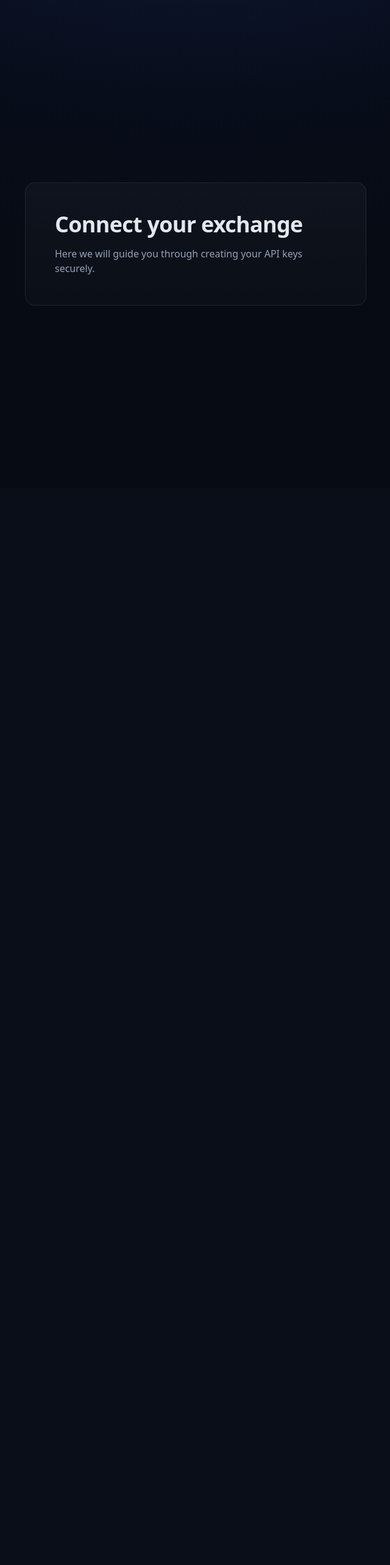
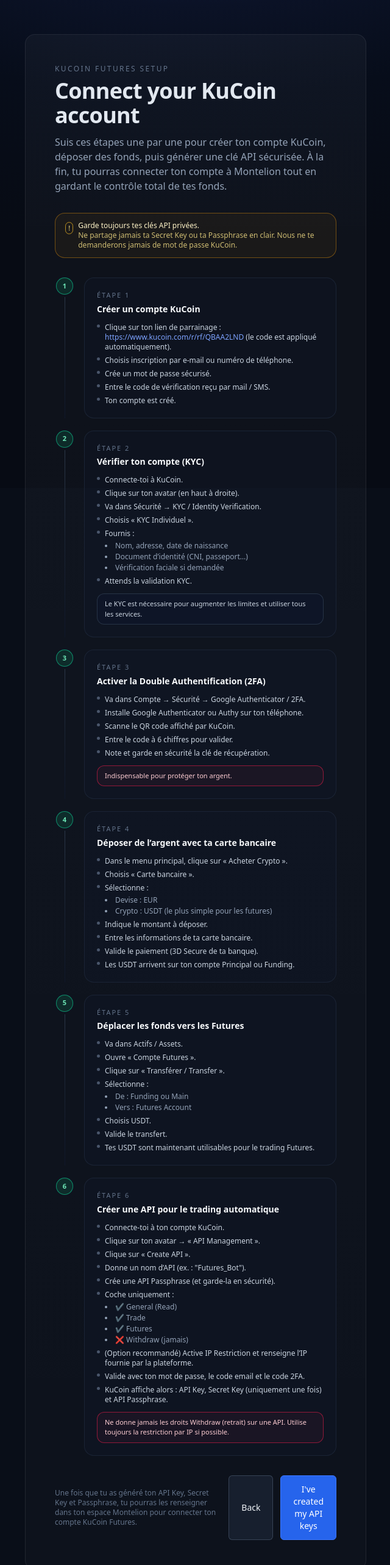
Before and after one commit to montelioncapital/montelion-app-v1, a Next.js app: page /exchange/setup in a window 1280 px wide. Shown: the top 2566 px of the page at 61% size, without its empty margins (319-959 px from the left). Before the commit the page ends 800 px from the top, so only its background shows below. Built offline with nearby package versions, Linux system fonts and the light colour scheme.

Commit message:
Update page.jsx

```diff
--- a/app/exchange/setup/page.jsx
+++ b/app/exchange/setup/page.jsx
@@ -1,11 +1,253 @@
+// app/exchange/setup/page.jsx
+"use client";
+
+import Link from "next/link";
+
+const SECTIONS = [
+  {
+    id: 1,
+    title: "Créer un compte KuCoin",
+    badge: "Étape 1",
+    items: [
+      <>
+        Clique sur ton lien de parrainage&nbsp;:{" "}
+        <a
+          href="https://www.kucoin.com/r/rf/QBAA2LND"
+          target="_blank"
+          rel="noopener noreferrer"
+          className="text-[#7ea3ff] hover:text-[#a9c0ff] underline underline-offset-2"
+        >
+          https://www.kucoin.com/r/rf/QBAA2LND
+        </a>{" "}
+        (le code est appliqué automatiquement).
+      </>,
+      "Choisis inscription par e-mail ou numéro de téléphone.",
+      "Crée un mot de passe sécurisé.",
+      "Entre le code de vérification reçu par mail / SMS.",
+      "Ton compte est créé.",
+    ],
+  },
+  {
+    id: 2,
+    title: "Vérifier ton compte (KYC)",
+    badge: "Étape 2",
+    items: [
+      "Connecte-toi à KuCoin.",
+      "Clique sur ton avatar (en haut à droite).",
+      "Va dans Sécurité → KYC / Identity Verification.",
+      "Choisis « KYC Individuel ».",
+      <>
+        Fournis :
+        <ul className="mt-1 list-disc list-inside text-xs text-slate-400 space-y-0.5">
+          <li>Nom, adresse, date de naissance</li>
+          <li>Document d’identité (CNI, passeport…)</li>
+          <li>Vérification faciale si demandée</li>
+        </ul>
+      </>,
+      "Attends la validation KYC.",
+    ],
+    note: "Le KYC est nécessaire pour augmenter les limites et utiliser tous les services.",
+  },
+  {
+    id: 3,
+    title: "Activer la Double Authentification (2FA)",
+    badge: "Étape 3",
+    items: [
+      "Va dans Compte → Sécurité → Google Authenticator / 2FA.",
+      "Installe Google Authenticator ou Authy sur ton téléphone.",
+      "Scanne le QR code affiché par KuCoin.",
+      "Entre le code à 6 chiffres pour valider.",
+      "Note et garde en sécurité la clé de récupération.",
+    ],
+    warning: "Indispensable pour protéger ton argent.",
+  },
+  {
+    id: 4,
+    title: "Déposer de l’argent avec ta carte bancaire",
+    badge: "Étape 4",
+    items: [
+      "Dans le menu principal, clique sur « Acheter Crypto ». ",
+      "Choisis « Carte bancaire ».",
+      <>
+        Sélectionne :
+        <ul className="mt-1 list-disc list-inside text-xs text-slate-400 space-y-0.5">
+          <li>Devise : EUR</li>
+          <li>Crypto : USDT (le plus simple pour les futures)</li>
+        </ul>
+      </>,
+      "Indique le montant à déposer.",
+      "Entre les informations de ta carte bancaire.",
+      "Valide le paiement (3D Secure de ta banque).",
+      "Les USDT arrivent sur ton compte Principal ou Funding.",
+    ],
+  },
+  {
+    id: 5,
+    title: "Déplacer les fonds vers les Futures",
+    badge: "Étape 5",
+    items: [
+      "Va dans Actifs / Assets.",
+      "Ouvre « Compte Futures ».",
+      "Clique sur « Transférer / Transfer ».",
+      <>
+        Sélectionne :
+        <ul className="mt-1 list-disc list-inside text-xs text-slate-400 space-y-0.5">
+          <li>De : Funding ou Main</li>
+          <li>Vers : Futures Account</li>
+        </ul>
+      </>,
+      "Choisis USDT.",
+      "Valide le transfert.",
+      "Tes USDT sont maintenant utilisables pour le trading Futures.",
+    ],
+  },
+  {
+    id: 6,
+    title: "Créer une API pour le trading automatique",
+    badge: "Étape 6",
+    items: [
+      "Connecte-toi à ton compte KuCoin.",
+      "Clique sur ton avatar → « API Management ».",
+      "Clique sur « Create API ».",
+      'Donne un nom d’API (ex. : "Futures_Bot").',
+      "Crée une API Passphrase (et garde-la en sécurité).",
+      <>
+        Coche uniquement :
+        <ul className="mt-1 list-disc list-inside text-xs text-slate-400 space-y-0.5">
+          <li>✔️ General (Read)</li>
+          <li>✔️ Trade</li>
+          <li>✔️ Futures</li>
+          <li>❌ Withdraw (jamais)</li>
+        </ul>
+      </>,
+      "(Option recommandé) Active IP Restriction et renseigne l’IP fournie par la plateforme.",
+      "Valide avec ton mot de passe, le code email et le code 2FA.",
+      "KuCoin affiche alors : API Key, Secret Key (uniquement une fois) et API Passphrase.",
+    ],
+    warning:
+      "Ne donne jamais les droits Withdraw (retrait) sur une API. Utilise toujours la restriction par IP si possible.",
+  },
+];
+
 export default function ExchangeSetupPage() {
   return (
     <div className="mc-card">
-      <div className="mc-section text-left max-w-2xl mx-auto">
-        <h1 className="mc-title mb-4">Connect your exchange</h1>
-        <p className="text-slate-400">
-          Here we will guide you through creating your API keys securely.
-        </p>
+      <div className="mc-section text-left max-w-3xl mx-auto">
+        {/* Header */}
+        <div className="mb-8">
+          <p className="text-xs uppercase tracking-[0.2em] text-slate-500 mb-2">
+            KuCoin Futures setup
+          </p>
+          <h1 className="mc-title mb-3">Connect your KuCoin account</h1>
+          <p className="text-slate-400 text-sm sm:text-base max-w-2xl">
+            Suis ces étapes une par une pour créer ton compte KuCoin, déposer
+            des fonds, puis générer une clé API sécurisée. À la fin, tu pourras
+            connecter ton compte à Montelion tout en gardant le contrôle total
+            de tes fonds.
+          </p>
+        </div>
+
+        {/* Bloc warning global */}
+        <div className="mb-8 rounded-2xl border border-amber-500/40 bg-amber-500/5 px-4 py-3 text-xs text-amber-200 flex flex-col gap-2 sm:flex-row sm:items-center sm:justify-between">
+          <div className="flex items-start gap-2">
+            <span className="mt-[2px] inline-flex h-5 w-5 items-center justify-center rounded-full border border-amber-400/70 text-[11px]">
+              !
+            </span>
+            <div>
+              <p className="font-medium text-amber-100">
+                Garde toujours tes clés API privées.
+              </p>
+              <p className="text-amber-200/80">
+                Ne partage jamais ta Secret Key ou ta Passphrase en clair. Nous
+                ne te demanderons jamais de mot de passe KuCoin.
+              </p>
+            </div>
+          </div>
+        </div>
+
+        {/* Timeline des étapes */}
+        <div className="space-y-5">
+          {SECTIONS.map((section, index) => {
+            const isLast = index === SECTIONS.length - 1;
+
+            return (
+              <div
+                key={section.id}
+                className="grid grid-cols-[32px,1fr] gap-4 items-stretch"
+              >
+                {/* Colonne pastille */}
+                <div className="flex flex-col items-center">
+                  <div className="flex h-7 w-7 items-center justify-center rounded-full border border-emerald-500/70 bg-emerald-500/15 text-[11px] font-semibold text-emerald-300 shadow-[0_0_0_1px_rgba(15,23,42,0.9)]">
+                    {section.id}
+                  </div>
+                  {!isLast && (
+                    <div className="flex-1 w-px bg-gradient-to-b from-slate-700/80 via-slate-800/80 to-slate-900 mt-1" />
+                  )}
+                </div>
+
+                {/* Carte de contenu */}
+                <div className="rounded-2xl border border-slate-800/80 bg-slate-900/40 px-5 py-4 sm:py-5">
+                  <div className="flex items-center justify-between gap-3 mb-1.5">
+                    <div>
+                      <div className="text-[11px] uppercase tracking-[0.18em] text-slate-500 mb-1">
+                        {section.badge}
+                      </div>
+                      <h2 className="text-sm font-semibold text-slate-50">
+                        {section.title}
+                      </h2>
+                    </div>
+                  </div>
+
+                  <ul className="mt-3 space-y-1.5 text-xs text-slate-300">
+                    {section.items.map((item, i) => (
+                      <li key={i} className="flex gap-2">
+                        <span className="mt-[3px] h-[5px] w-[5px] rounded-full bg-slate-500/70 flex-shrink-0" />
+                        <div>{item}</div>
+                      </li>
+                    ))}
+                  </ul>
+
+                  {section.note && (
+                    <div className="mt-3 rounded-xl border border-slate-700/70 bg-slate-900/70 px-3 py-2 text-[11px] text-slate-300">
+                      {section.note}
+                    </div>
+                  )}
+
+                  {section.warning && (
+                    <div className="mt-3 rounded-xl border border-rose-600/60 bg-rose-500/5 px-3 py-2 text-[11px] text-rose-200">
+                      {section.warning}
+                    </div>
+                  )}
+                </div>
+              </div>
+            );
+          })}
+        </div>
+
+        {/* Bas de page */}
+        <div className="mt-8 flex flex-col sm:flex-row sm:items-center sm:justify-between gap-4">
+          <p className="text-xs text-slate-500 max-w-md">
+            Une fois que tu as généré ton API Key, Secret Key et Passphrase,
+            tu pourras les renseigner dans ton espace Montelion pour connecter
+            ton compte KuCoin Futures.
+          </p>
+
+          <div className="flex gap-3 justify-end">
+            <Link
+              href="/get-started/advanced"
+              className="mc-btn bg-slate-800/60 hover:bg-slate-700/70 border border-slate-600/70 text-slate-100"
+            >
+              Back
+            </Link>
+            {/* Tu pourras brancher ce bouton plus tard vers l’étape suivante */}
+            <button
+              type="button"
+              className="mc-btn mc-btn-primary"
+            >
+              I&apos;ve created my API keys
+            </button>
+          </div>
+        </div>
       </div>
     </div>
   );
```
